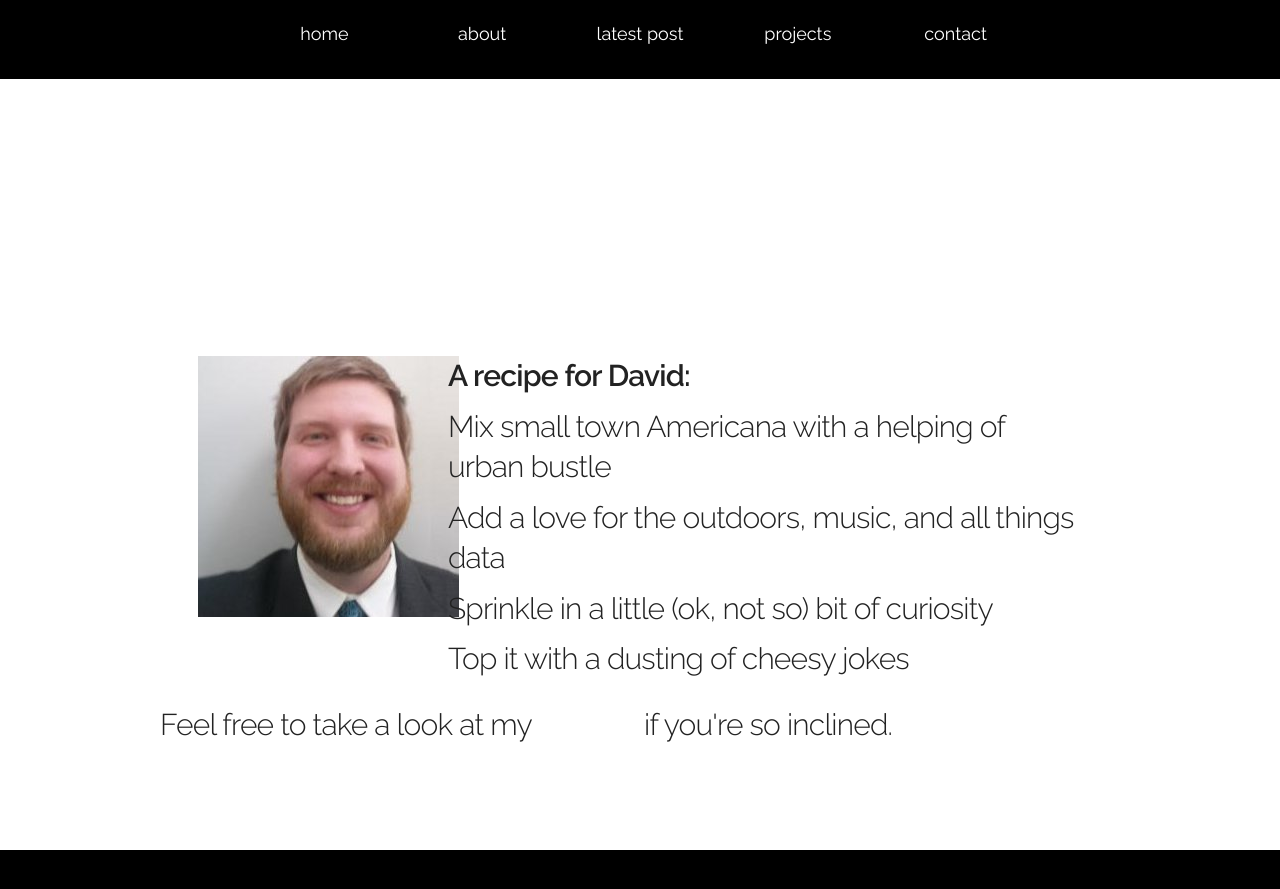
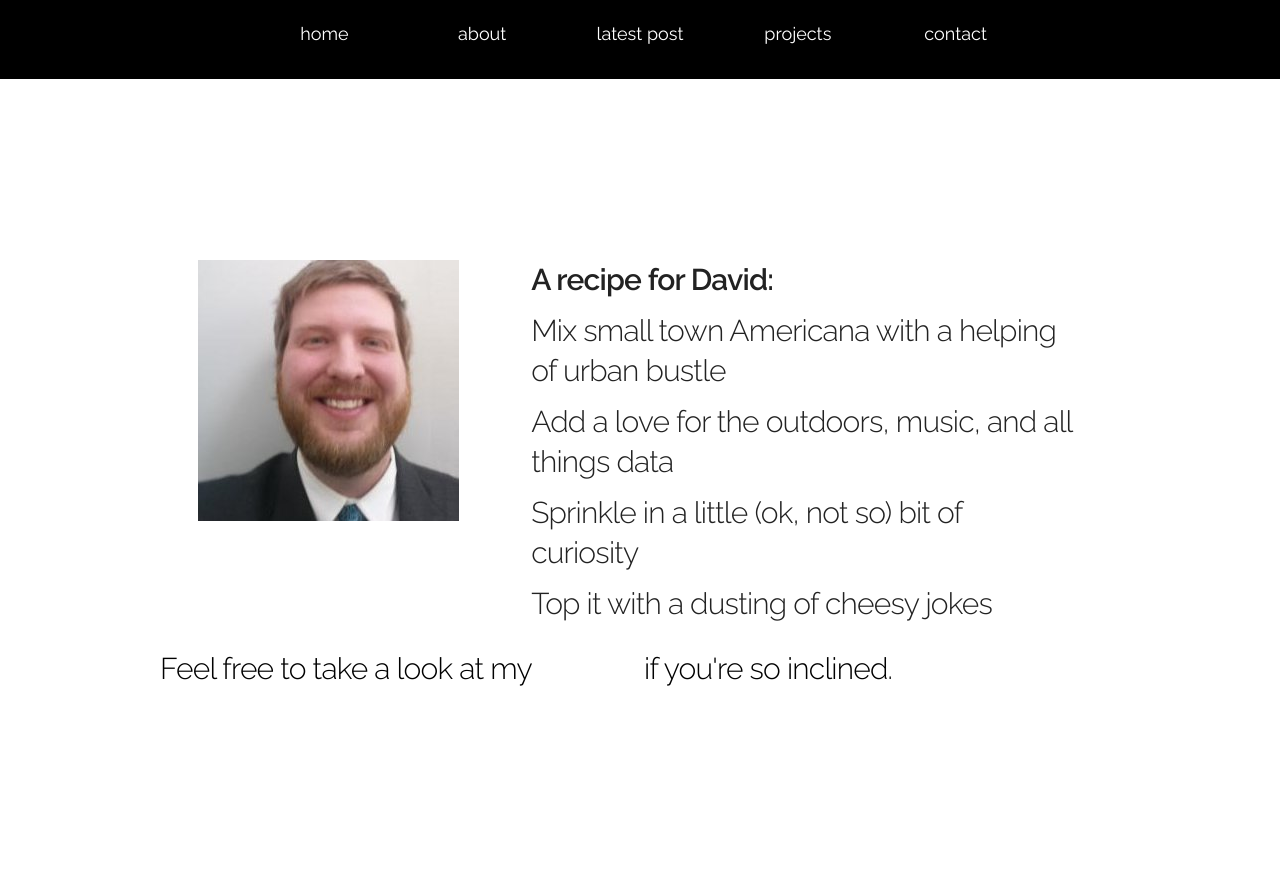
Before and after one commit to drsaeva/drsaeva.github.io, a Jekyll site: the page built from index.html, in a window 1280 px wide and 900 px high, scrolled down 788 px. Shown: the top 889 px of the window. Built offline with Jekyll 4.4.1, drawn with Linux system fonts in a browser that asks for light colours; nearby versions of some CDN libraries; comment, search, counter and statistics services are not loaded.

Commit message:
Update main.html

```diff
--- a/_layouts/main.html
+++ b/_layouts/main.html
@@ -68,10 +68,10 @@
       <div class="section-heading">
         <h1>about me</h1>
       </div>
-      <div class="three columns" style="margin-top: 25%">
+      <div class="four columns" style="margin-top: 15%">
         <img src="/img/selfie.jpg">
       </div>
-      <div class="eight columns" style="margin-top: 25%">
+      <div class="seven columns" style="margin-top: 15%">
         <h4>
           <ul>
             <li style="font-weight: bold;">A recipe for David:</li>
@@ -82,7 +82,7 @@
           </ul>
         </h4>
       </div>
-      <div id="about" class="twelve columns">
+      <div class="about twelve columns" style="margin-bottom: 25%">
         <h4>Feel free to take a look at my <a href="/resume.pdf">resume</a> if you're so inclined.</h4>
       </div>
     </div>
```
